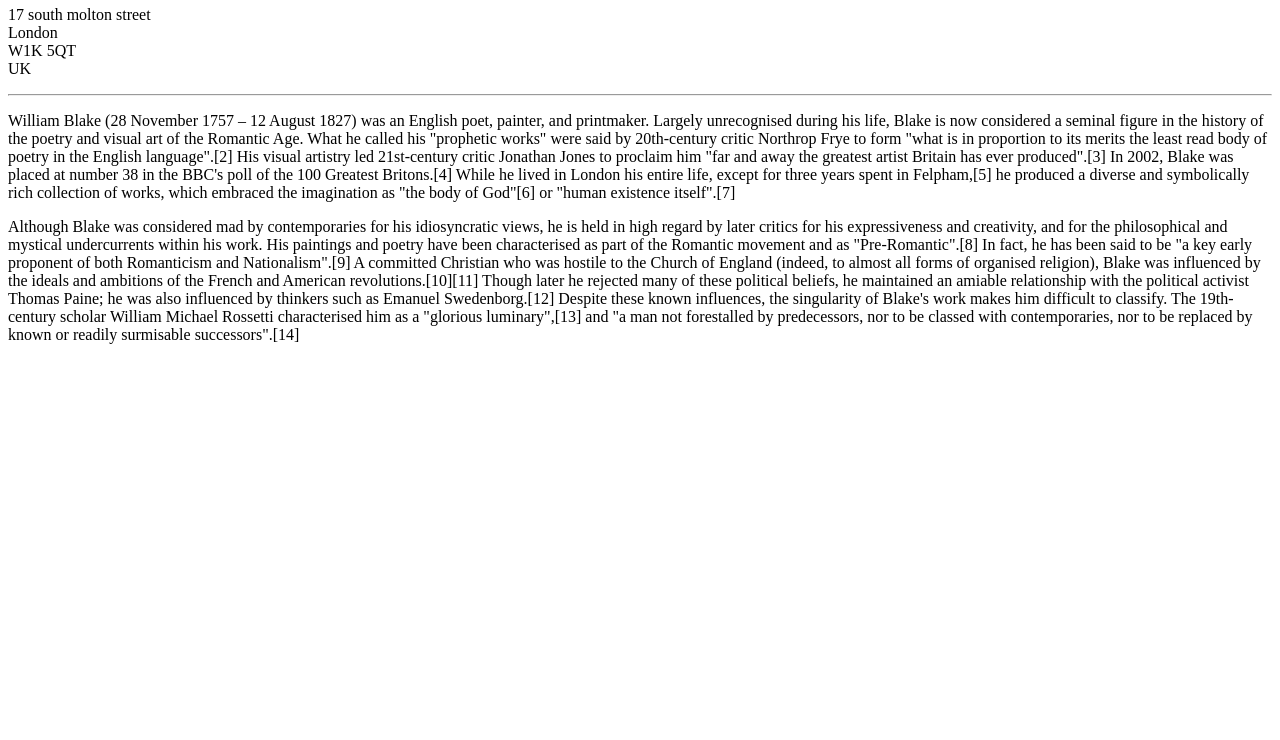
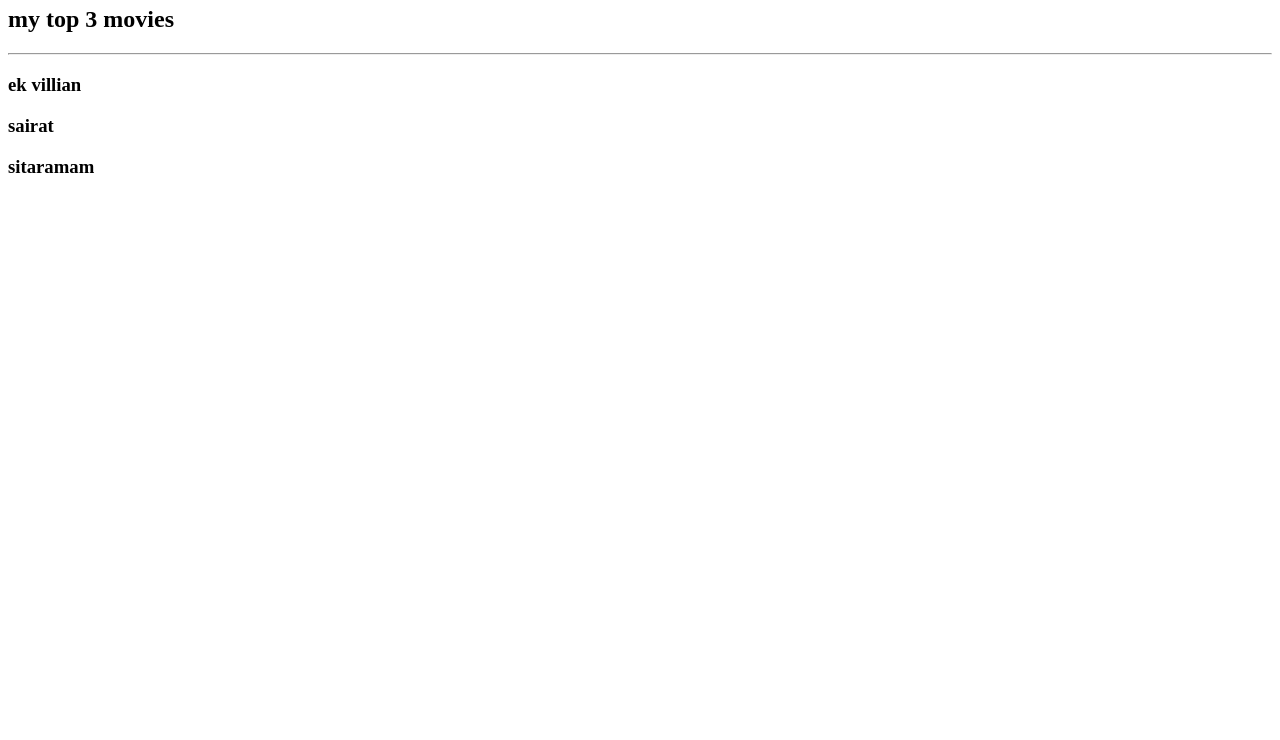
Before and after one commit to Venkeyekip/Pythonexercise-, a website: page index.html in a window 1280 px wide. Shown: the part 60-800 px from the top of the page. Drawn offline with Linux system fonts and the light colour scheme.

Commit message:
Add files via upload

```diff
--- a/index.html
+++ b/index.html
@@ -1,28 +1,7 @@
-<h1>William Blake</h1>
-
-<p>17 south molton street<br>
-London<br>
-W1K 5QT<br>
-UK</p><hr>
-
-
-<p>William Blake (28 November 1757 – 12 August 1827) was an English poet, painter, and printmaker. Largely unrecognised
-during his life, Blake is now considered a seminal figure in the history of the poetry and visual art of the Romantic
-Age. What he called his "prophetic works" were said by 20th-century critic Northrop Frye to form "what is in proportion
-to its merits the least read body of poetry in the English language".[2] His visual artistry led 21st-century critic
-Jonathan Jones to proclaim him "far and away the greatest artist Britain has ever produced".[3] In 2002, Blake was
-placed at number 38 in the BBC's poll of the 100 Greatest Britons.[4] While he lived in London his entire life, except
-for three years spent in Felpham,[5] he produced a diverse and symbolically rich collection of works, which embraced the
-imagination as "the body of God"[6] or "human existence itself".[7]</p>
-
-<p>Although Blake was considered mad by contemporaries for his idiosyncratic views, he is held in high regard by later
-critics for his expressiveness and creativity, and for the philosophical and mystical undercurrents within his work. His
-paintings and poetry have been characterised as part of the Romantic movement and as "Pre-Romantic".[8] In fact, he has
-been said to be "a key early proponent of both Romanticism and Nationalism".[9] A committed Christian who was hostile to
-the Church of England (indeed, to almost all forms of organised religion), Blake was influenced by the ideals and
-ambitions of the French and American revolutions.[10][11] Though later he rejected many of these political beliefs, he
-maintained an amiable relationship with the political activist Thomas Paine; he was also influenced by thinkers such as
-Emanuel Swedenborg.[12] Despite these known influences, the singularity of Blake's work makes him difficult to classify.
-The 19th-century scholar William Michael Rossetti characterised him as a "glorious luminary",[13] and "a man not
-forestalled by predecessors, nor to be classed with contemporaries, nor to be replaced by known or readily surmisable
-successors".[14]</p>
+<!-- Write your code below -->
+<h1>The Best Movies According to Guru</h1>
+<h2>my top 3 movies </h2>
+<hr>
+<h3> ek villian</h3>
+<h3> sairat</h3>
+<h3> sitaramam</h3>
```
Also changed, not shown: solution.html (+9 -30 lines), 1 other file.
